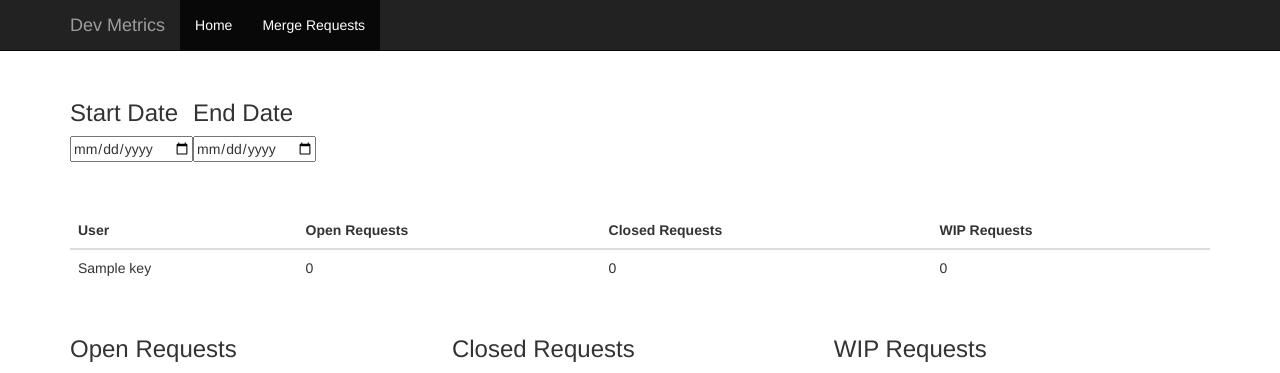
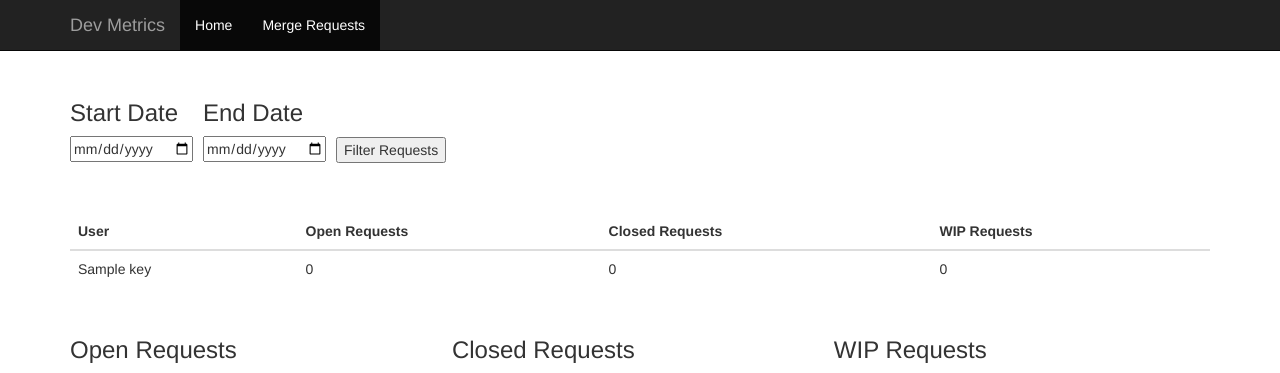
Before and after one commit to AlexsJones/build_tools, a Flask app: template templates/merge_requests.html in a window 1280 px wide. Shown: the top 373 px of the page. Run offline with Flask 2, Linux system fonts and the light colour scheme; the template is opened without the code that fills it: most values are stand-ins (such as "Sample title", 1, 10 or a date in 2020); parts of the project's set-up code (start-up, migrations or seed data) failed here and were passed over; some libraries are stand-ins or nearby versions.

Commit message:
Fix input field layout issue

```diff
--- a/templates/merge_requests.html
+++ b/templates/merge_requests.html
@@ -2,15 +2,21 @@
 <script src='/public/js/Chart.bundle.min.js'></script>
 
 <div class="container" xmlns="http://www.w3.org/1999/html">
-    <div id="calanders" style="margin-top:80px">
+    <div id="calanders" style="margin-top:80px; display: flex; flex: 1">
         <div id="start-date" style="float: left">
             <h3>Start Date</h3>
             <input id="start" name="start_date" type="date">
         </div>
-        <div id="end-date" style="overflow: hidden">
+        <div id="end-date" style="overflow: hidden; margin-left: 10px">
             <h3>End Date</h3>
             <input id="end" name="end_date" type="date">
         </div>
+        <div id="filter_button" style="margin-top: 57px; margin-left: 10px">
+            <button type="button" onclick="alert('It works!')">
+                Filter Requests
+            </button>
+        </div>
+
     </div>
 
 
```
